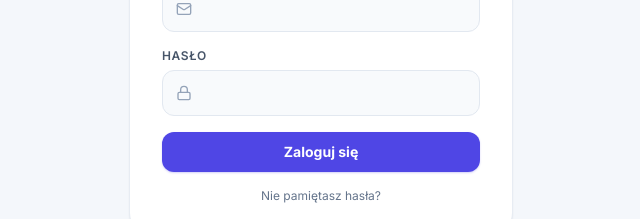
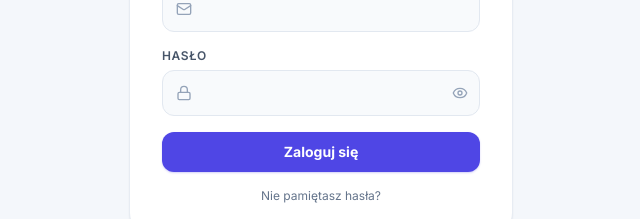
Before and after one commit to Art-Us/FundacjaQ, a Next.js app: page /login in a window 1280 px wide. Shown: the part 380-599 px from the top of the page, without its empty margins (319-959 px from the left). Built offline with nearby package versions, Linux system fonts and the light colour scheme; no server answers.

Commit message:
Added show password button

```diff
--- a/src/app/invite/[token]/AcceptInviteForm.tsx
+++ b/src/app/invite/[token]/AcceptInviteForm.tsx
@@ -2,8 +2,9 @@
 
 import React, { useState } from 'react';
 import { useRouter } from 'next/navigation';
-import { CheckCircle2, Lock } from 'lucide-react';
+import { CheckCircle2 } from 'lucide-react';
 import { Button } from '@/components/ui/button';
+import { PasswordInput } from '@/components/ui/PasswordInput';
 import { Captcha } from '@/components/ui/Captcha';
 import { useCaptchaGate } from '@/hooks/useCaptchaGate';
 import { acceptInvite } from './actions';
@@ -59,37 +60,27 @@ export function AcceptInviteForm({ token }: { token: string }) {
         <label className="block text-xs font-semibold uppercase tracking-wider text-slate-600 mb-1.5" htmlFor="password">
           Hasło
         </label>
-        <div className="relative">
-          <Lock className="absolute left-3.5 top-1/2 -translate-y-1/2 h-4 w-4 text-slate-400" />
-          <input
+        <PasswordInput
           id="password"
-            type="password"
           required
           minLength={12}
           autoComplete="new-password"
           value={password}
           onChange={(e) => setPassword(e.target.value)}
-            className="w-full rounded-xl bg-slate-50 border border-slate-200 py-3 pl-10 pr-4 text-slate-900 placeholder-slate-400 focus:bg-white focus:border-indigo-500 focus:outline-none focus:ring-2 focus:ring-indigo-500/10 text-sm transition"
         />
-        </div>
       </div>
       <div>
         <label className="block text-xs font-semibold uppercase tracking-wider text-slate-600 mb-1.5" htmlFor="confirmPassword">
           Powtórz hasło
         </label>
-        <div className="relative">
-          <Lock className="absolute left-3.5 top-1/2 -translate-y-1/2 h-4 w-4 text-slate-400" />
-          <input
+        <PasswordInput
           id="confirmPassword"
-            type="password"
           required
           minLength={12}
           autoComplete="new-password"
           value={confirmPassword}
           onChange={(e) => setConfirmPassword(e.target.value)}
-            className="w-full rounded-xl bg-slate-50 border border-slate-200 py-3 pl-10 pr-4 text-slate-900 placeholder-slate-400 focus:bg-white focus:border-indigo-500 focus:outline-none focus:ring-2 focus:ring-indigo-500/10 text-sm transition"
         />
-        </div>
       </div>
       {captcha.required && <Captcha ref={captcha.ref} onToken={captcha.setToken} />}
       {error && (
--- a/src/app/login/LoginForm.tsx
+++ b/src/app/login/LoginForm.tsx
@@ -3,8 +3,9 @@
 import React, { useState } from 'react';
 import { signIn } from 'next-auth/react';
 import { useRouter, useSearchParams } from 'next/navigation';
-import { Mail, Lock } from 'lucide-react';
+import { Mail } from 'lucide-react';
 import { Button } from '@/components/ui/button';
+import { PasswordInput } from '@/components/ui/PasswordInput';
 import { Captcha } from '@/components/ui/Captcha';
 import { useCaptchaGate } from '@/hooks/useCaptchaGate';
 
@@ -74,18 +75,13 @@ export function LoginForm() {
         <label className="block text-xs font-semibold uppercase tracking-wider text-slate-600 mb-1.5" htmlFor="password">
           Hasło
         </label>
-        <div className="relative">
-          <Lock className="absolute left-3.5 top-1/2 -translate-y-1/2 h-4 w-4 text-slate-400" />
-          <input
+        <PasswordInput
           id="password"
-            type="password"
           required
           autoComplete="current-password"
           value={password}
           onChange={(e) => setPassword(e.target.value)}
-            className="w-full rounded-xl bg-slate-50 border border-slate-200 py-3 pl-10 pr-4 text-slate-900 placeholder-slate-400 focus:bg-white focus:border-indigo-500 focus:outline-none focus:ring-2 focus:ring-indigo-500/10 text-sm transition"
         />
-        </div>
       </div>
       {captcha.required && <Captcha ref={captcha.ref} onToken={captcha.setToken} />}
       {error && (
--- a/src/app/reset-password/[token]/ResetPasswordForm.tsx
+++ b/src/app/reset-password/[token]/ResetPasswordForm.tsx
@@ -2,8 +2,9 @@
 
 import React, { useState } from 'react';
 import { useRouter } from 'next/navigation';
-import { CheckCircle2, Lock } from 'lucide-react';
+import { CheckCircle2 } from 'lucide-react';
 import { Button } from '@/components/ui/button';
+import { PasswordInput } from '@/components/ui/PasswordInput';
 
 export function ResetPasswordForm({ token }: { token: string }) {
   const router = useRouter();
@@ -55,37 +56,27 @@ export function ResetPasswordForm({ token }: { token: string }) {
         <label className="block text-xs font-semibold uppercase tracking-wider text-slate-600 mb-1.5" htmlFor="password">
           Nowe hasło
         </label>
-        <div className="relative">
-          <Lock className="absolute left-3.5 top-1/2 -translate-y-1/2 h-4 w-4 text-slate-400" />
-          <input
+        <PasswordInput
           id="password"
-            type="password"
           required
           minLength={12}
           autoComplete="new-password"
           value={password}
           onChange={(e) => setPassword(e.target.value)}
-            className="w-full rounded-xl bg-slate-50 border border-slate-200 py-3 pl-10 pr-4 text-slate-900 placeholder-slate-400 focus:bg-white focus:border-indigo-500 focus:outline-none focus:ring-2 focus:ring-indigo-500/10 text-sm transition"
         />
-        </div>
       </div>
       <div>
         <label className="block text-xs font-semibold uppercase tracking-wider text-slate-600 mb-1.5" htmlFor="confirmPassword">
           Powtórz hasło
         </label>
-        <div className="relative">
-          <Lock className="absolute left-3.5 top-1/2 -translate-y-1/2 h-4 w-4 text-slate-400" />
-          <input
+        <PasswordInput
           id="confirmPassword"
-            type="password"
           required
           minLength={12}
           autoComplete="new-password"
           value={confirmPassword}
           onChange={(e) => setConfirmPassword(e.target.value)}
-            className="w-full rounded-xl bg-slate-50 border border-slate-200 py-3 pl-10 pr-4 text-slate-900 placeholder-slate-400 focus:bg-white focus:border-indigo-500 focus:outline-none focus:ring-2 focus:ring-indigo-500/10 text-sm transition"
         />
-        </div>
       </div>
       {error && (
         <div className="flex items-start gap-2 rounded-2xl bg-red-50 p-3 border border-red-200 text-red-700 text-xs font-medium">
--- /dev/null
+++ b/src/components/ui/PasswordInput.tsx
@@ -0,0 +1,47 @@
+'use client';
+
+import { useState } from 'react';
+import { Lock, Eye, EyeOff } from 'lucide-react';
+
+interface PasswordInputProps {
+  id: string;
+  value: string;
+  onChange: (e: React.ChangeEvent<HTMLInputElement>) => void;
+  autoComplete?: string;
+  required?: boolean;
+  minLength?: number;
+}
+
+// Toggling `visible` only swaps the input's `type` between "password" and
+// "text" — that changes how the browser renders the field, nothing else. The
+// value was already a plain string sitting in React state and gets submitted
+// as plain text either way, so showing it changes nothing about what leaves
+// the browser or how the account is secured.
+export function PasswordInput({ id, value, onChange, autoComplete, required, minLength }: PasswordInputProps) {
+  const [visible, setVisible] = useState(false);
+
+  return (
+    <div className="relative">
+      <Lock className="absolute left-3.5 top-1/2 -translate-y-1/2 h-4 w-4 text-slate-400" />
+      <input
+        id={id}
+        type={visible ? 'text' : 'password'}
+        required={required}
+        minLength={minLength}
+        autoComplete={autoComplete}
+        value={value}
+        onChange={onChange}
+        className="w-full rounded-xl bg-slate-50 border border-slate-200 py-3 pl-10 pr-10 text-slate-900 placeholder-slate-400 focus:bg-white focus:border-indigo-500 focus:outline-none focus:ring-2 focus:ring-indigo-500/10 text-sm transition"
+      />
+      <button
+        type="button"
+        onClick={() => setVisible((v) => !v)}
+        aria-label={visible ? 'Ukryj hasło' : 'Pokaż hasło'}
+        aria-pressed={visible}
+        className="absolute right-3 top-1/2 -translate-y-1/2 text-slate-400 hover:text-indigo-600 transition"
+      >
+        {visible ? <EyeOff className="h-4 w-4" /> : <Eye className="h-4 w-4" />}
+      </button>
+    </div>
+  );
+}
```
Also changed, not shown: 1 other file (tests, documents, lock files or other folders). Lines whose indentation alone changed are shown as unchanged.
